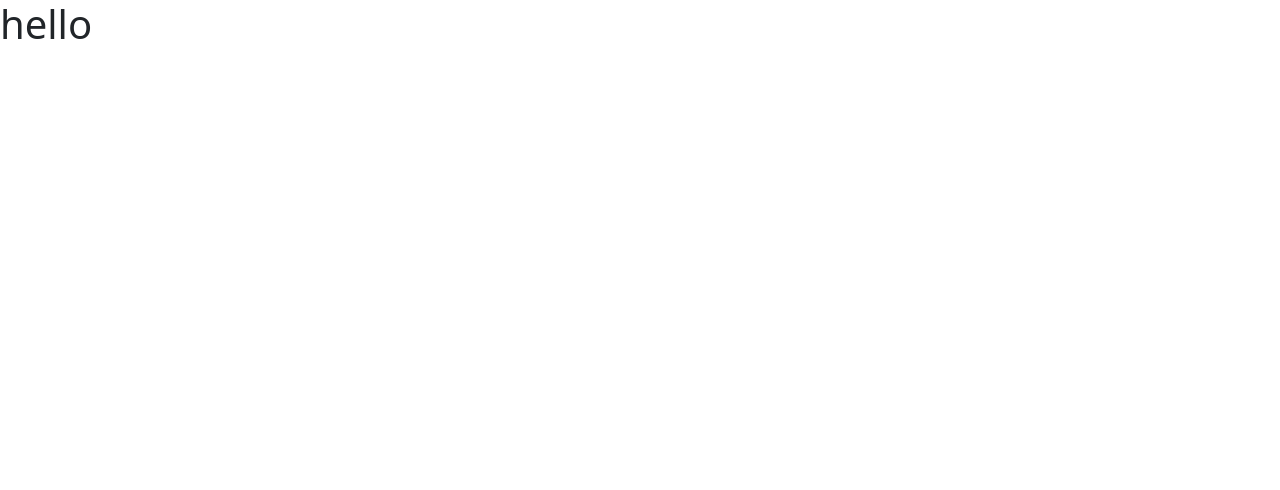
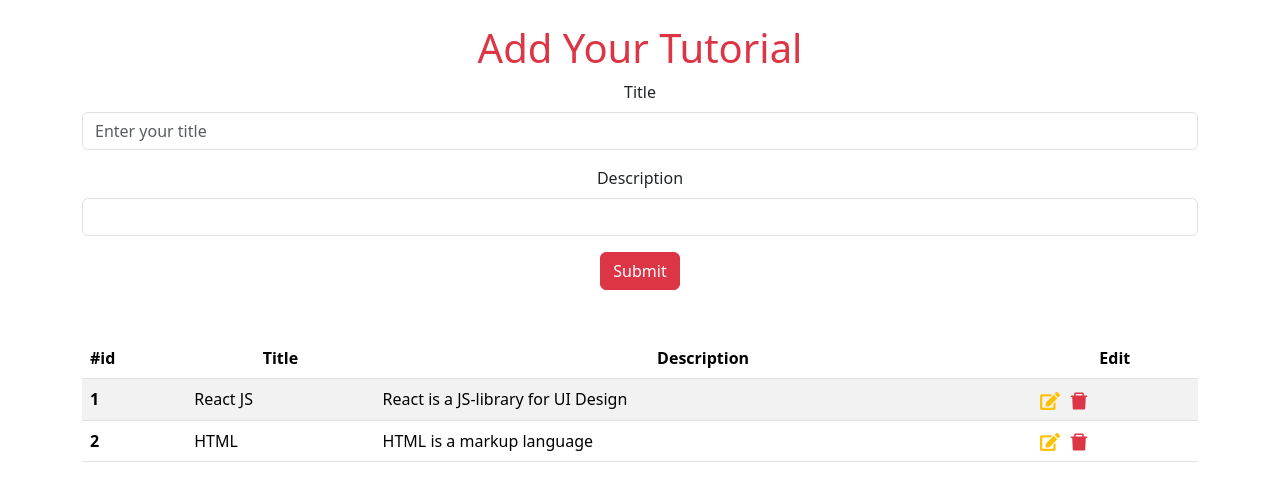
Before and after one commit to yasingultekin/Add_Tutorial, a React (Create React App) app: page / in a window 1280 px wide. Shown: the top 490 px of the page. Built offline with nearby package versions, Linux system fonts and the light colour scheme.

Commit message:
components

```diff
--- /dev/null
+++ b/src/components/AddTutorial.jsx
@@ -0,0 +1,24 @@
+
+
+const AddTutorial = () => {
+  return (
+    <div className='container text-center mt-4'>
+        <h1 className="display-6 text-danger">Add Your Tutorial</h1>
+        <form>
+  <div className="mb-3">
+    <label htmlFor="title" className="form-label">Title</label>
+    <input type="text" className="form-control" id="title" placeholder='Enter your title'/>
+  </div>
+
+  <div className="mb-3">
+    <label htmlFor="desc" className="form-label">Description</label>
+    <input type="text" className="form-control" id="desc"/>
+  </div>
+
+  <button type="submit" className="btn btn-danger mb-4">Submit</button>
+</form>
+    </div>
+  )
+}
+
+export default AddTutorial;
--- /dev/null
+++ b/src/components/TutorialList.jsx
@@ -0,0 +1,60 @@
+import { FaEdit } from 'react-icons/fa';
+import { AiFillDelete } from 'react-icons/ai';
+
+const TutorialList = () => {
+
+    const tutorials = [
+        {
+            id : 1,
+            title : 'React JS',
+            description : 'React is a JS-library for UI Design',
+        },
+
+        {
+            id : 2,
+            title : 'HTML',
+            description : 'HTML is a markup language',
+        }
+    ]
+
+  return (
+    <div className="container mt-4">
+        <table className="table table-striped">
+  <thead>
+    <tr>
+      <th scope="col">#id</th>
+      <th scope="col" className='text-center'>Title</th>
+      <th scope="col" className='text-center'>Description</th>
+      <th scope="col" className='text-center'>Edit</th>
+    </tr>
+  </thead>
+  <tbody>
+    {
+        tutorials?.map((item) => {
+            const { id, title, description } = item;
+            return (
+                <tr key={id}>
+                <th scope="row">{id}</th>
+                <td>{title}</td>
+                <td>{description}</td>
+                <td>
+                    <FaEdit
+                    size={20}
+                    className="me-2 text-warning cursor-pointer"
+                    />
+                    <AiFillDelete
+                    size={22}
+                    className="text-danger cursor-pointer"
+                    />
+                </td>
+                </tr>
+            )
+        })
+    }
+  </tbody>
+</table>
+    </div>
+  )
+}
+
+export default TutorialList;
--- a/src/pages/Home.jsx
+++ b/src/pages/Home.jsx
@@ -1,10 +1,13 @@
 import React from 'react'
+import AddTutorial from '../components/AddTutorial'
+import TutorialList from '../components/TutorialList'
 
 
 const Home = () => {
   return (
     <>
-    <h1>hello</h1>
+    <AddTutorial />
+    <TutorialList />
     </>
   )
 }
```
